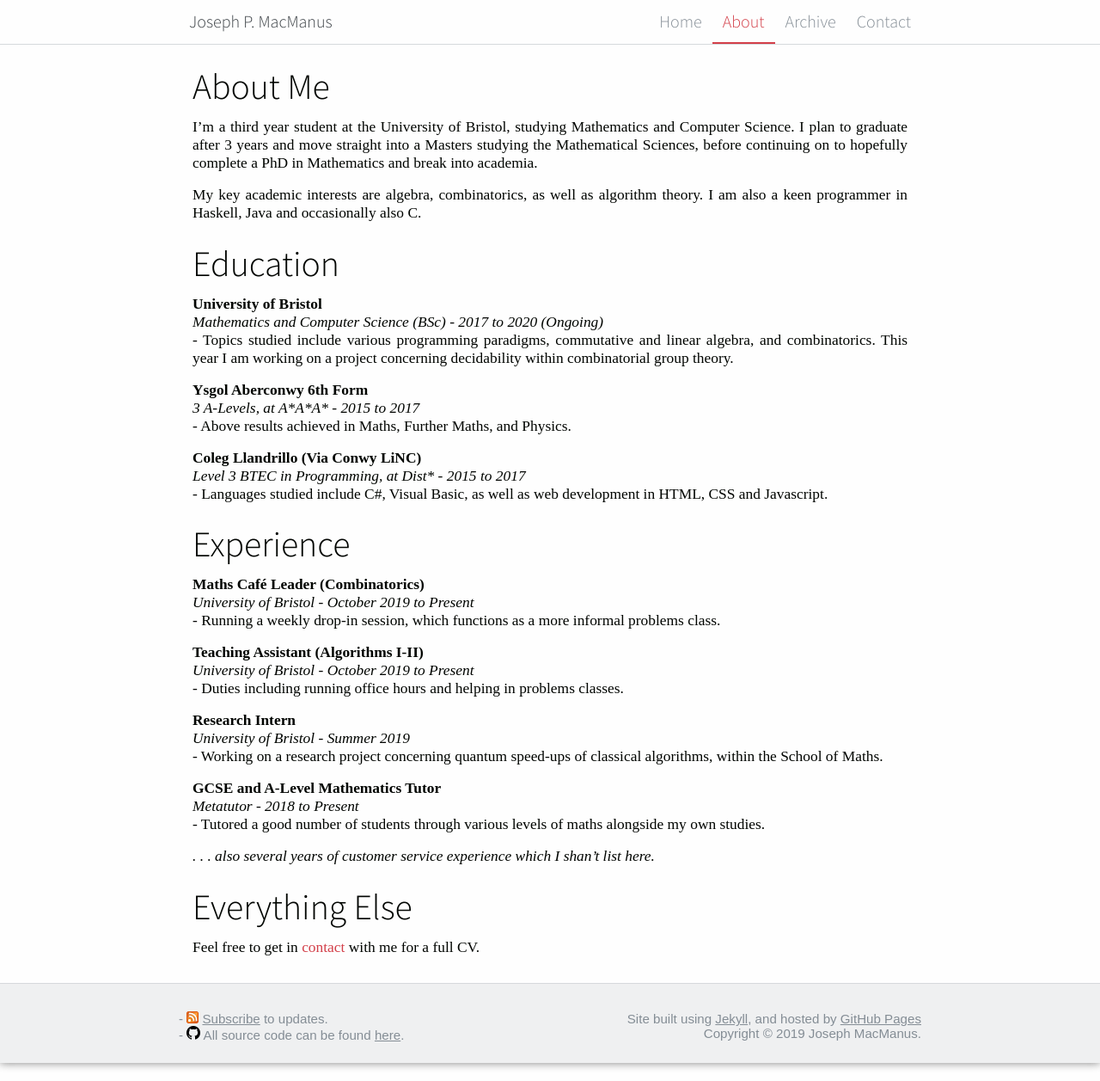
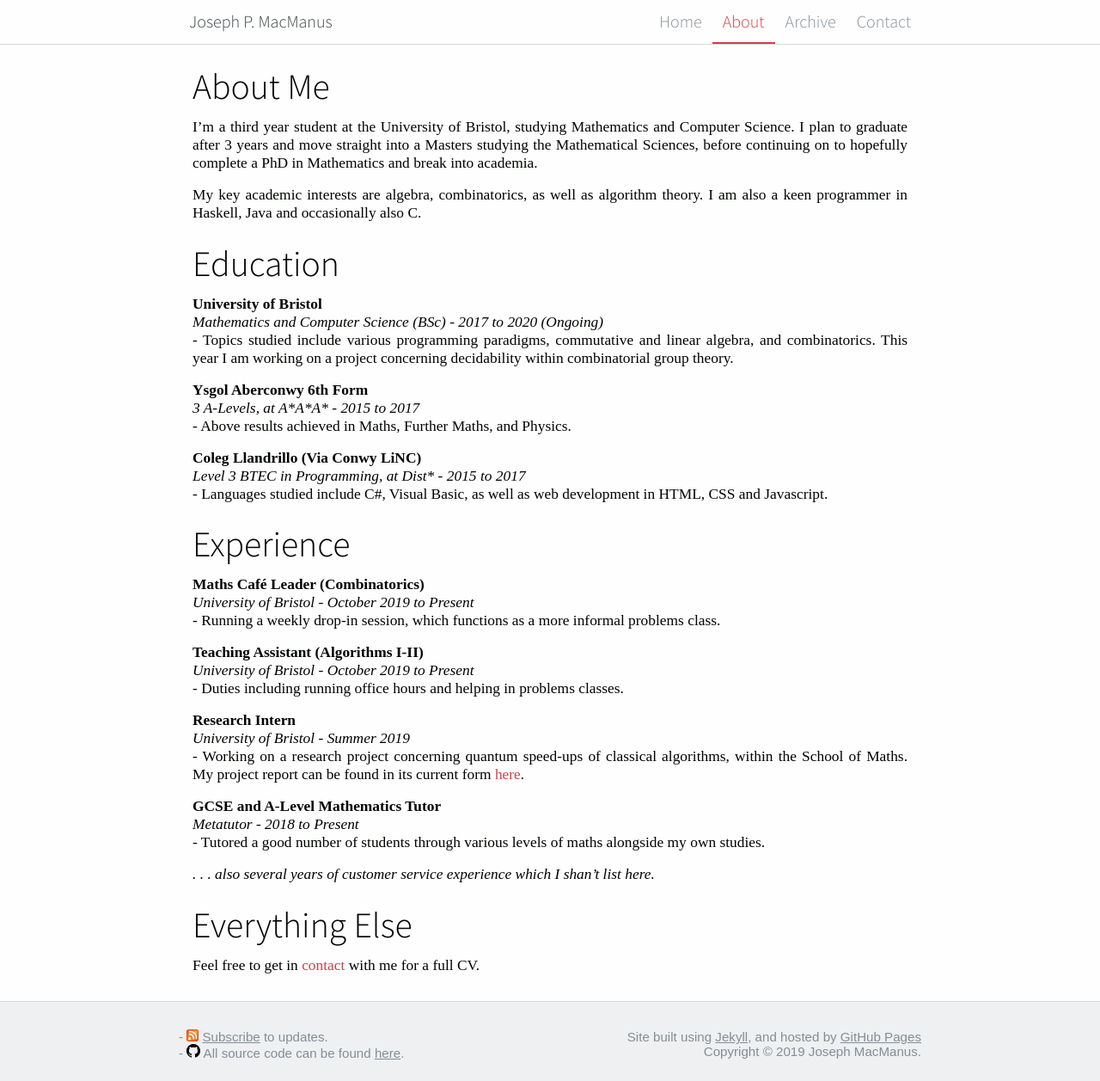
Before and after one commit to tiepdotme/jpmacmanus.me, a Jekyll site: the page built from about.md, in a window 1280 px wide. Shown: the whole page at 86% size. Built offline with Jekyll 4.4.1, drawn with Linux system fonts in a browser that asks for light colours; formulas are drawn with MathJax 3.

Commit message:
Added link to project report

```diff
--- a/about.md
+++ b/about.md
@@ -36,7 +36,7 @@ My key academic interests are algebra, combinatorics, as well as algorithm theor
 
 **Research Intern**
 *University of Bristol - Summer 2019*
-\- Working on a research project concerning quantum speed-ups of classical algorithms, within the School of Maths.
+\- Working on a research project concerning quantum speed-ups of classical algorithms, within the School of Maths. My project report can be found in its current form [here](assets\files\Quantum_Report.pdf).
 
 **GCSE and A-Level Mathematics Tutor**
 *Metatutor - 2018 to Present*
```
Also changed, not shown: 1 other file.
